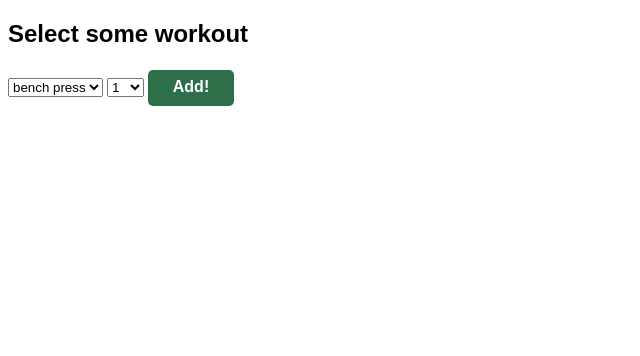
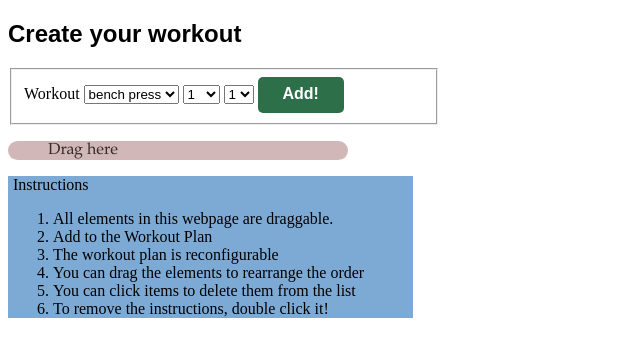
Before and after one commit to tisSoFluffy/google-homepage, a plain HTML site: page workout/index.html in a window 1280 px wide. Shown: the whole page, without its empty margins (0-640 px from the left). Drawn offline with Linux system fonts and the light colour scheme.

Commit message:
updated instructions and made elements dragable

```diff
--- a/workout/CSS/style.css
+++ b/workout/CSS/style.css
@@ -1,9 +1,11 @@
+form {
+    display: inline-block;
+}
 h2 {
     font-family:arial;
 }
-
-form {
-    display: inline-block;
+ul{
+	list-style-type: none;
 }
 
 #button{
@@ -19,10 +21,29 @@ form {
 	text-align:center;
 	margin-top:2px;
 }
+#instructions{
+	text-align: left;
+	background-color: #7DAAD5;
+	width:400px;
+	padding-left: 5px;
+}
+#instructions:hover{
+	cursor:move;
+}
 
 .list {
+	position:static;
 	font-family:garamond;
 	color:#372B2B;
 	background-color: #D1B7B7;
 	width:300px;
+	border-radius: 12px;
+	text-align: left;
 }
+
+.list:hover{
+	cursor:move;
+}
+fieldset{
+	width:400px;
+}
--- a/workout/JS/script.js
+++ b/workout/JS/script.js
@@ -7,11 +7,17 @@ $(document).ready(function(){
     $('#button').click(function(){
         var toAdd = $("#checkListItem").val();
         var reps = $("#checkListReps").val();
-        $('.list').append('<li class="item">' + toAdd + "  |  " + reps +'</li>')
+        var sets = $('#checkListSets').val();
 
+        $('.list').append('<li class="item">' + toAdd + " | reps " + reps +'</li>');
     });
     $(document).on('click','.item', function(){
         $(this).remove();
     });
-    $('ol').sortable();
+    $('ul').sortable();
+    $('ul').draggable();
+    $('#instructions').draggable();
+    $('#instructions').dblclick(function(){
+        $(this).remove();
+    });
 });
--- a/workout/index.html
+++ b/workout/index.html
@@ -9,7 +9,8 @@
         <script src="JS/jquery-ui-1.10.4.custom.min.js"></script>
 	</head>
 	<body>
-		<h2>Select some workout</h2>
+		<h2>Create your workout</h2>
+		<fieldset>Workout
 		<form name="checkListForm">
 		<select id="checkListItem">
 			<option value="bench press">bench press</option>
@@ -21,7 +22,7 @@
 			<option value="running">running</option>
 
 		</select>
-		<select id="checkListReps">
+		<select id="checkListReps" name = 'reps' >
 			<option value='1'>1</option>
 			<option value='2'>2</option>
 			<option value='3'>3</option>
@@ -43,10 +44,30 @@
 			<option value='19'>19</option>
 			<option value='20'>20</option>
 		</select>
+		<select id="checkListSets" name ='sets'>
+			<option value='1'>1</option>
+			<option value='2'>2</option>
+			<option value='3'>3</option>
+			<option value='4'>4</option>
+			<option value='5'>5</option>
+		</select>
+
 		</form>
 		<div id="button">Add!</div>
+		</fieldset>
 		<div>
-		<ol class="list"></ol>
+		<ul class="list">Drag here<br>
+		</ul>
+		</div>
+		<div id="instructions"><p>Instructions</p>
+				<ol>
+				<li>All elements in this webpage are draggable.</li>
+				<li>Add to the Workout Plan</li>
+				<li>The workout plan is reconfigurable</li>
+				<li>You can drag the elements to rearrange the order</li>
+				<li>You can click items to delete them from the list</li>
+				<li>To remove the instructions, double click it!</li>
+				</ol>
 		</div>
 	</body>
 </html>
```
